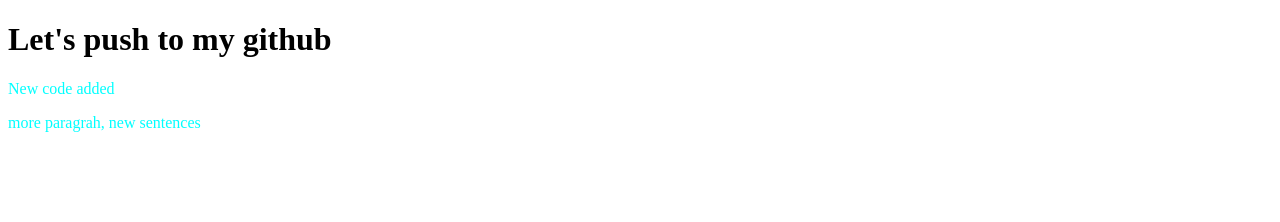
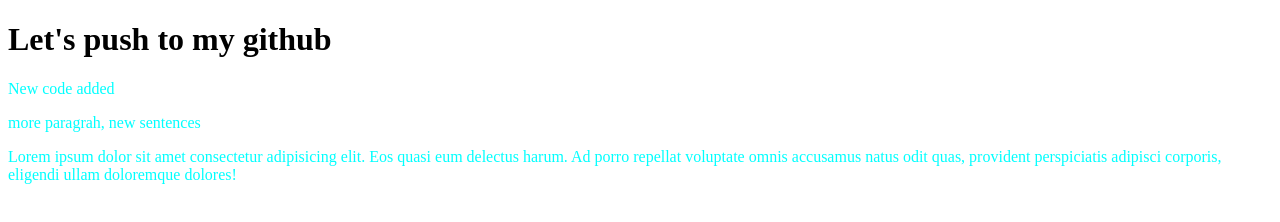
Before and after one commit to RahmanMahm/my-first-repo, a plain HTML site: page index.html in a window 1280 px wide. Drawn offline with Linux system fonts and the light colour scheme.

Commit message:
Lorem ipsum

```diff
--- a/index.html
+++ b/index.html
@@ -11,5 +11,6 @@
     <h1>Let's push to my github</h1>
     <p>New code added</p>
     <p>more paragrah, new sentences</p>
+    <p>Lorem ipsum dolor sit amet consectetur adipisicing elit. Eos quasi eum delectus harum. Ad porro repellat voluptate omnis accusamus natus odit quas, provident perspiciatis adipisci corporis, eligendi ullam doloremque dolores!</p>
 </body>
 </html>
```
